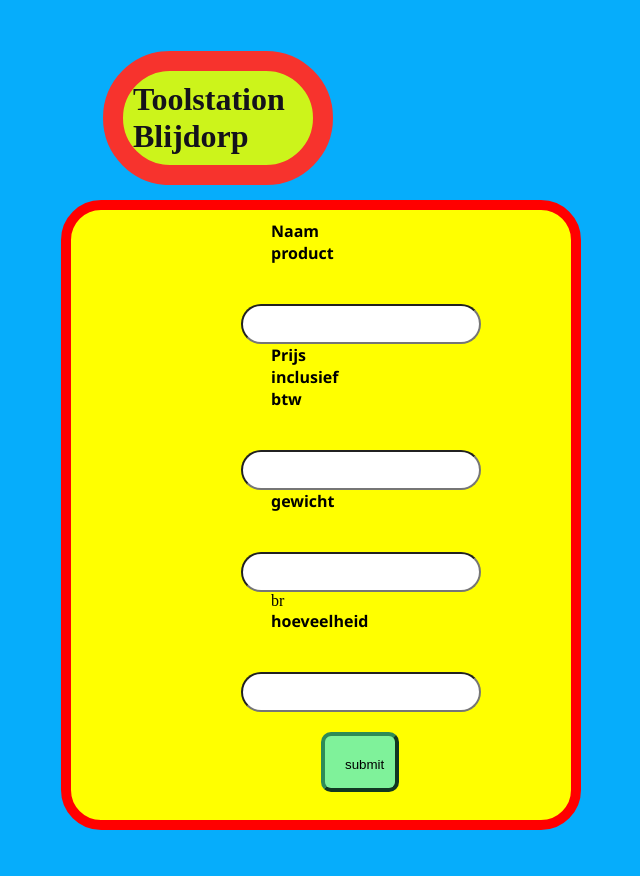
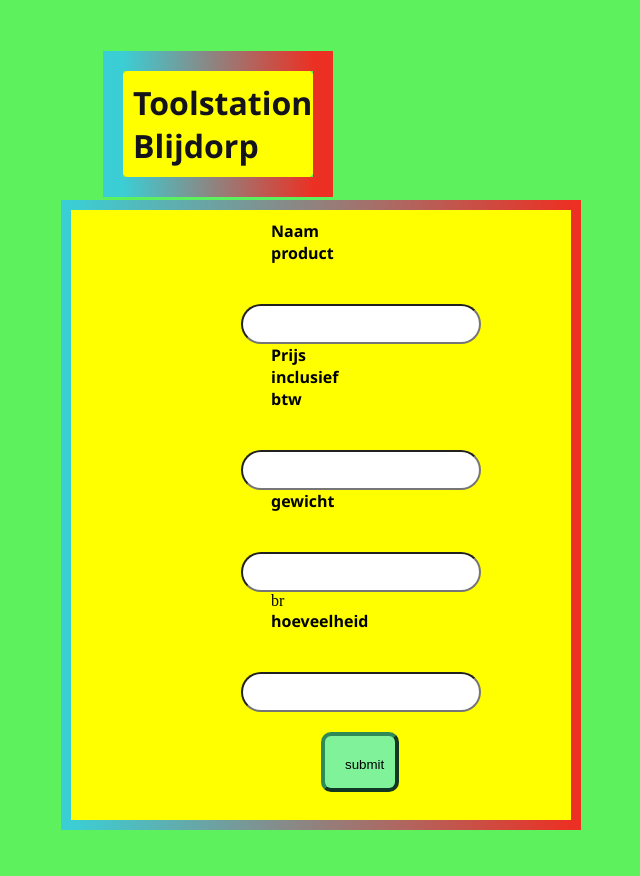
Before and after one commit to Nizar-Ibarhouten/toolstation-Blijdorp, a Django app: page /index2 in a window 1280 px wide. Shown: the whole page, without its empty margins (347-987 px from the left). Run offline with Django 5.2, Linux system fonts and the light colour scheme.

Commit message:
added a few tweeks to the design.

```diff
--- a/ToolstationBlijdorp/polls/static/home.css
+++ b/ToolstationBlijdorp/polls/static/home.css
@@ -2,13 +2,14 @@ h1 {
   display: inline; /* the default for span */
   padding: 10px;
   border: 20px solid rgb(247, 51, 45);
-  background-color: rgb(204, 244, 27);
+  border-image: linear-gradient(to right, #3acfd5 0%, #ec3023 100%) 1;
+  background-color: yellow;
   color: rgb(20, 18, 27);
   border-radius: 120px;
   position: absolute;
   left: 450px;
   right: 600px;
-  font-family: 'Fantasy';
+  font-family:  'Segoe UI', Tahoma, Geneva, Verdana, sans-serif;
   top : 30px
 }
 
@@ -48,7 +49,7 @@ h1 {
   border-style: solid;
   border-width: 10px;
   border-color: red;
-  border-radius: 40px;
+  border-image: linear-gradient(to right, #3acfd5 0%, #ec3023 100%) 1;
   padding-right: 300px;
   padding-left: 200px;
   padding-top: 10px;
--- a/ToolstationBlijdorp/polls/templates/homepage.html
+++ b/ToolstationBlijdorp/polls/templates/homepage.html
@@ -7,7 +7,7 @@
 
   <style>
     body {
-      background-color: rgb(6, 173, 251)
+      background-color: rgb(94, 241, 94)
     }
   </style>
   <link rel="stylesheet" href="static/home.css" />
```
